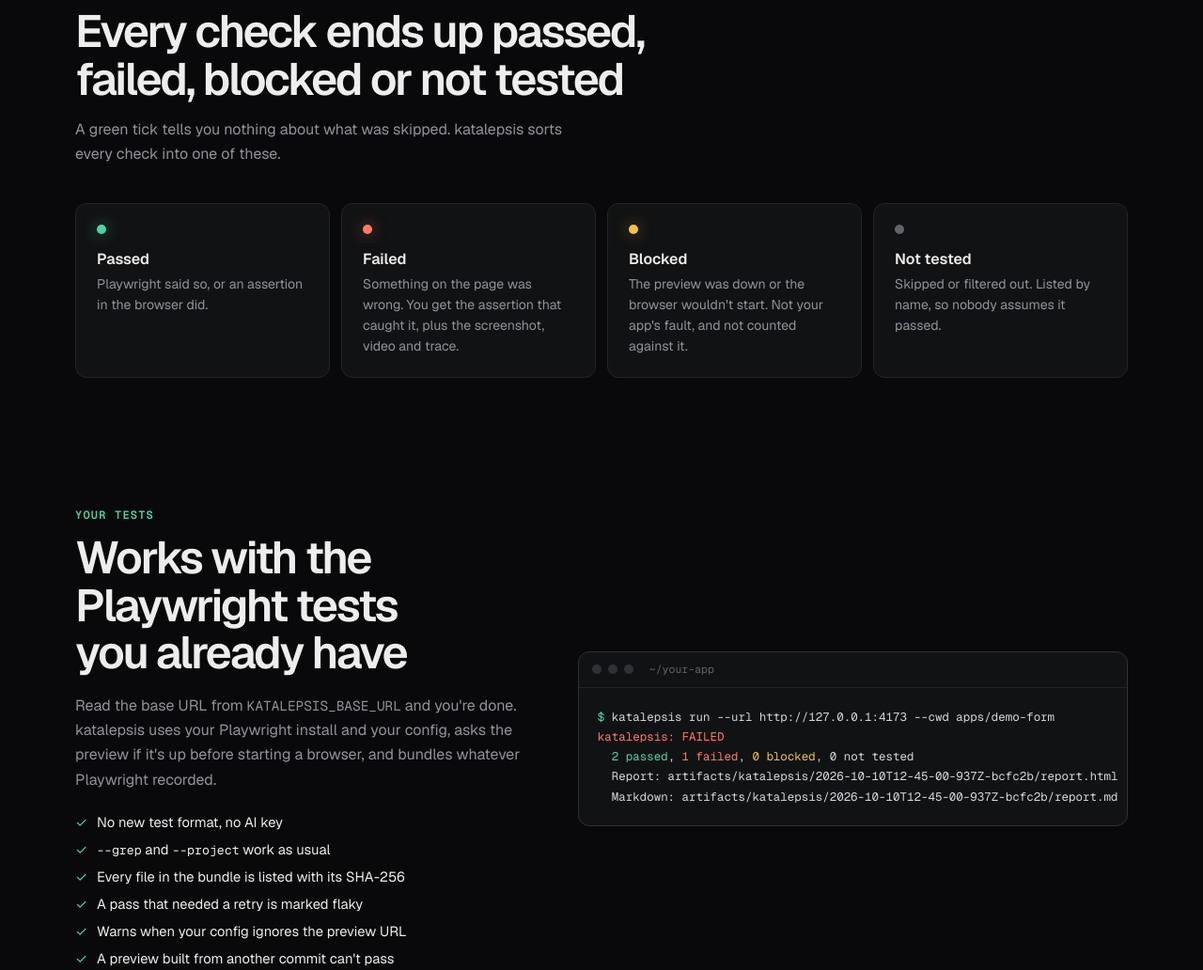
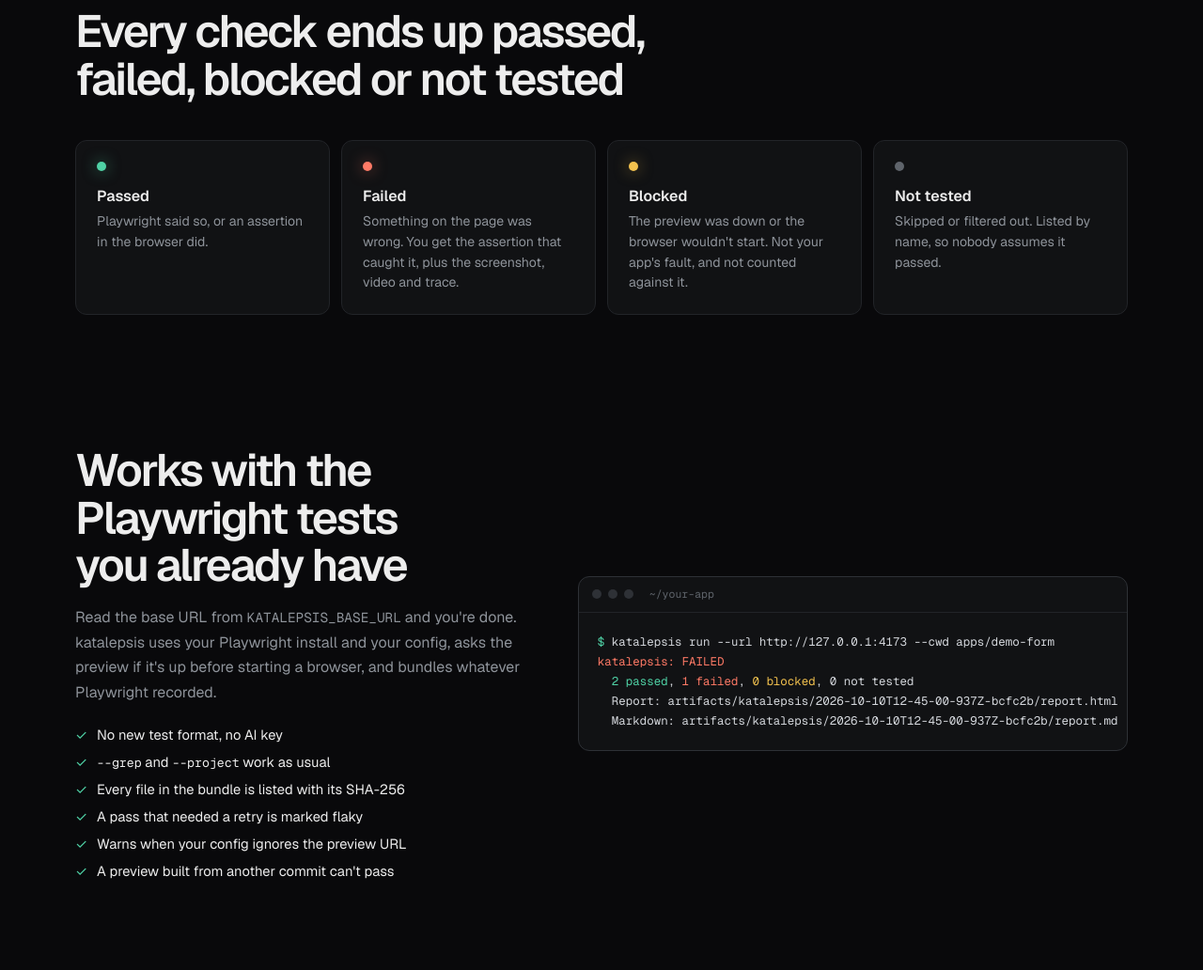
Before and after one commit to glamboyosa/katalepsis, a website: page apps/site/public/index.html in a window 1280 px wide. Shown: the part 2040-3072 px from the top of the page at 94% size. Drawn offline with nearby package versions, Linux system fonts and the light colour scheme.

Commit message:
Remove redundant interface copy

```diff
--- a/apps/site/public/index.html
+++ b/apps/site/public/index.html
@@ -178,9 +178,6 @@
 
       <section class="states wrap" aria-labelledby="states-title">
         <h2 id="states-title">Every check ends up passed, failed, blocked or not tested</h2>
-        <p class="section-lede">
-          A green tick tells you nothing about what was skipped. katalepsis sorts every check into one of these.
-        </p>
         <div class="state-grid">
           <article>
             <b class="dot pass"></b>
@@ -210,7 +207,6 @@
 
       <section class="split wrap" id="how">
         <div class="copy">
-          <p class="eyebrow">Your tests</p>
           <h2>Works with the Playwright tests you already have</h2>
           <p>
             Read the base URL from <code>KATALEPSIS_BASE_URL</code> and you're done. katalepsis uses your Playwright
@@ -238,7 +234,6 @@
 
       <section class="split flip wrap">
         <div class="copy">
-          <p class="eyebrow">Agent checks</p>
           <h2>Agent checks only pass when the browser agrees</h2>
           <p>
             For the things nobody wrote a test for, describe what should happen. A model with your Anthropic, OpenAI or
@@ -275,7 +270,6 @@
 
       <section class="split wrap" id="agents">
         <div class="copy">
-          <p class="eyebrow">MCP</p>
           <h2>Your coding agent can check its own work</h2>
           <p>
             katalepsis runs as an MCP server, so whatever agent harness you use can test a preview and read the report
--- a/apps/site/public/styles.css
+++ b/apps/site/public/styles.css
@@ -517,14 +517,7 @@ h2 {
 .split.flip .copy {
   order: 2;
 }
-.eyebrow {
-  margin: 0 0 14px;
-  color: var(--pass);
-  font: 600 0.75rem/1 var(--font-mono);
-  letter-spacing: 0.1em;
-  text-transform: uppercase;
-}
-.copy > p:not(.eyebrow) {
+.copy > p {
   margin: 18px 0 0;
   color: var(--muted);
   line-height: 1.65;
```
